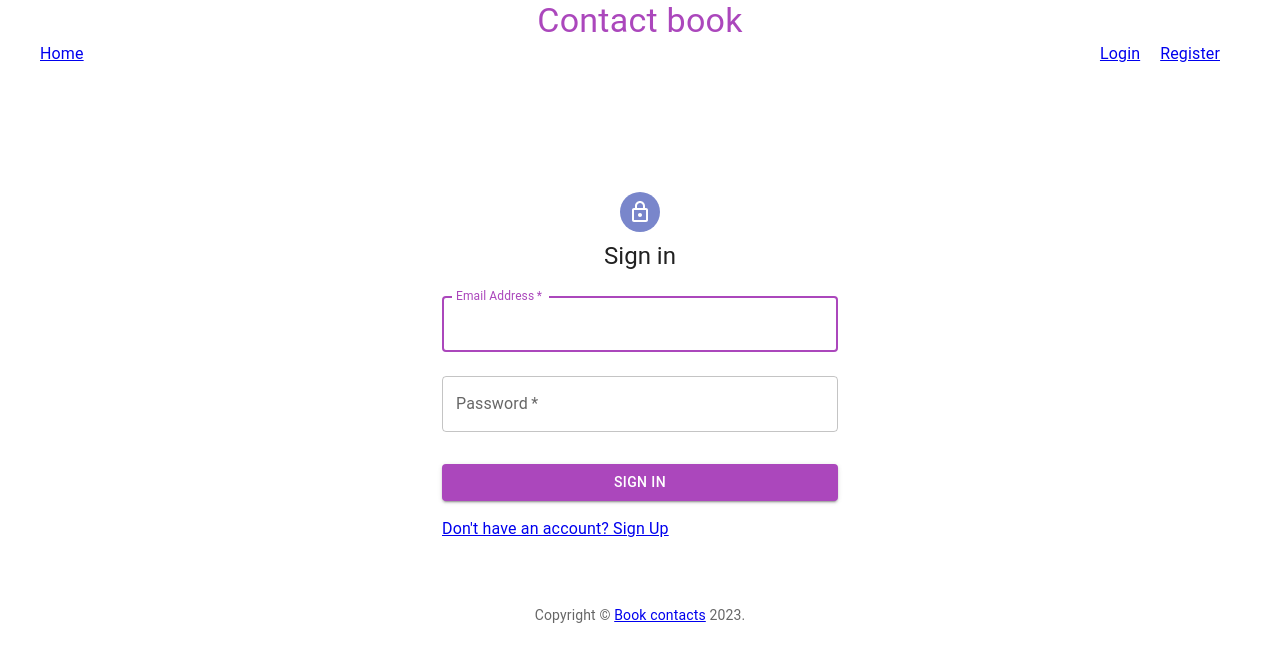
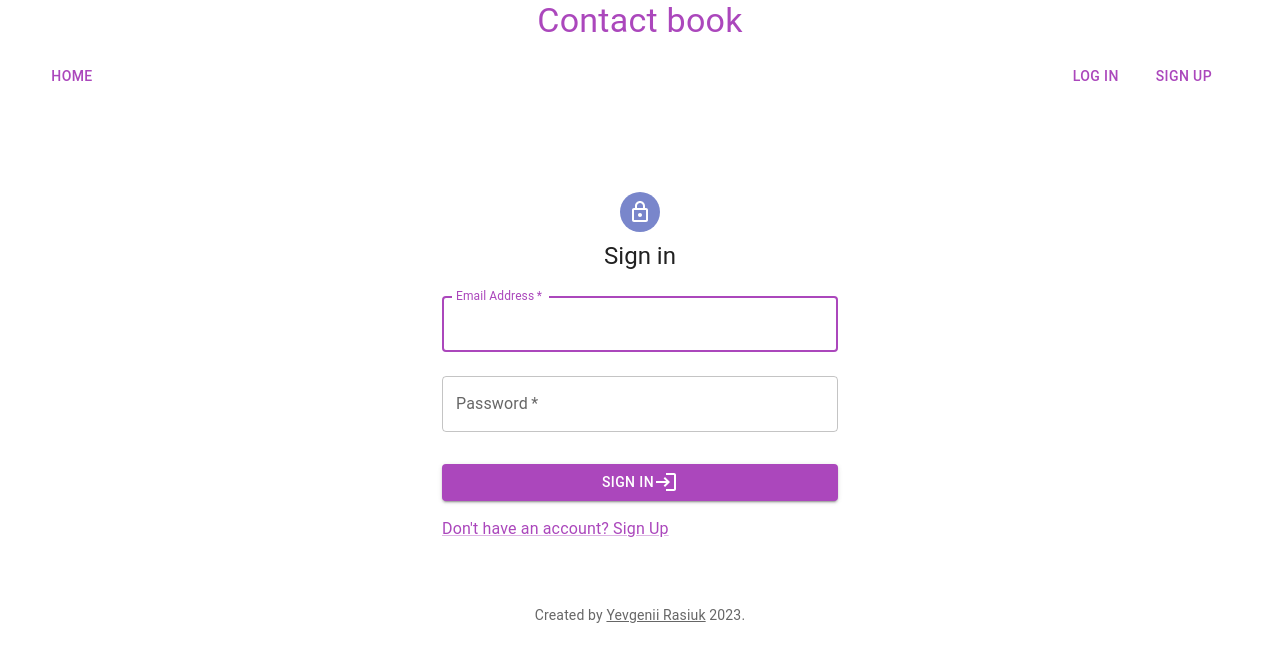
Before and after one commit to Rasiuk/goit-react-hw-08-phonebook, a React (Create React App) app: page /goit-react-hw-08-phonebook/login in a window 1280 px wide. Shown: the top 662 px of the page. Built offline with nearby package versions, Linux system fonts and the light colour scheme.

Commit message:
step 4 end?

```diff
--- a/src/components/AppBar/AppBar.js
+++ b/src/components/AppBar/AppBar.js
@@ -5,7 +5,13 @@ import { Typography } from '@mui/material';
 export const AppBar = () => {
   return (
     <Header>
-      <Typography component="h1" variant="h4" align="center" color="primary">
+      <Typography
+        component="h1"
+        variant="h4"
+        align="center"
+        color="primary"
+        mb={2}
+      >
         Сontact book
       </Typography>
       <Navigation></Navigation>
--- a/src/components/Form/Form.js
+++ b/src/components/Form/Form.js
@@ -6,7 +6,7 @@ import { addContact } from 'redux/operations';
 import { getContacts } from 'redux/contactsSlice';
 import { toast } from 'react-toastify';
 import 'react-toastify/dist/ReactToastify.css';
-import { Box, TextField, Button } from '@mui/material';
+import { Box, TextField, Button, Container } from '@mui/material';
 export const ContactForm = () => {
   const dispatch = useDispatch();
   const [name, setName] = useState('');
@@ -43,7 +43,7 @@ export const ContactForm = () => {
   };
 
   return (
-    <div>
+    <Container>
       <Box
         component="form"
         onSubmit={onSubmit}
@@ -115,6 +115,6 @@ export const ContactForm = () => {
           <Button type="submit">Submit</Button>
         </Form>
       </Formik> */}
-    </div>
+    </Container>
   );
 };
--- a/src/components/Navigation/Navigation.js
+++ b/src/components/Navigation/Navigation.js
@@ -1,23 +1,49 @@
+// import { Link } from '@mui/material';
+import * as React from 'react';
+
 import { Container, ListNav } from './Navigation.styled';
 import { UserMenu } from 'components/UserMenu/UserMenu';
 import { useAuth } from 'hooks/useAuth';
-import { NavLink } from 'react-router-dom';
+
+import { Link as RouterLink } from 'react-router-dom';
+// import { StaticRouter } from 'react-router-dom/server';
+import Button from '@mui/material/Button';
+
+// const LinkBehavior = React.forwardRef((props, ref) => (
+//   <RouterLink ref={ref} to="/" {...props} role={undefined} />
+// ));
+
+// function Router(props) {
+//   const { children } = props;
+//   if (typeof window === 'undefined') {
+//     return <StaticRouter location="/">{children}</StaticRouter>;
+//   }
+
+//   return <MemoryRouter>{children}</MemoryRouter>;
+// }
 
 export const Navigation = () => {
   const { isLoggedIn } = useAuth();
   return (
     <Container>
-      <NavLink to="/">Home </NavLink>
+      <Button component={RouterLink} to="/">
+        Home
+      </Button>
       {isLoggedIn ? (
         <ListNav>
-          <NavLink to="/contacts">Contacts </NavLink>
-
+          <Button component={RouterLink} to="/contacts">
+            Phonebook
+          </Button>
           <UserMenu />
         </ListNav>
       ) : (
         <ListNav>
-          <NavLink to="/login">Login</NavLink>
-          <NavLink to="/register">Register</NavLink>
+          <Button component={RouterLink} to="/login">
+            Log In
+          </Button>
+          <Button component={RouterLink} to="/register">
+            Sign Up
+          </Button>
         </ListNav>
       )}
     </Container>
--- a/src/components/UserMenu/UserMenu.js
+++ b/src/components/UserMenu/UserMenu.js
@@ -2,15 +2,21 @@ import { useAuth } from 'hooks/useAuth';
 import { useDispatch } from 'react-redux';
 import { logOut } from 'redux/auth/operations';
 import LogoutIcon from '@mui/icons-material/Logout';
-import { Button, Typography } from '@mui/material';
-import { UserBox } from './UserMenu.styled';
+import { Box, Button, Typography } from '@mui/material';
 
 export const UserMenu = () => {
   const dispatch = useDispatch();
   const { user } = useAuth();
   return (
-    <UserBox>
-      <Typography component="h4" variant="h6" align="center" color="primary">
+    <Box sx={{ display: 'flex', alignItems: 'center' }}>
+      <Typography
+        mr={1}
+        component="h3"
+        variant="subtitle1"
+        align="center"
+        color="primary"
+        sx={{ display: 'inline-block' }}
+      >
         {user.email}
       </Typography>
 
@@ -27,6 +33,6 @@ export const UserMenu = () => {
       >
         LogOut
       </Button>
-    </UserBox>
+    </Box>
   );
 };
--- a/src/components/UserMenu/UserMenu.styled.js
+++ /dev/null
@@ -1,7 +0,0 @@
-import styled from 'styled-components';
-export const UserBox = styled.div`
-  h4 {
-    margin-right: 15px;
-  }
-  display: flex;
-`;
--- a/src/pages/Home.js
+++ b/src/pages/Home.js
@@ -1,3 +1,35 @@
+import SentimentSatisfiedAltIcon from '@mui/icons-material/SentimentSatisfiedAlt';
+import { Container, Link, Typography } from '@mui/material';
+import { useAuth } from 'hooks/useAuth';
+
 export const Home = () => {
-  return <div> Home </div>;
+  const { isLoggedIn } = useAuth();
+  return (
+    <Container
+      sx={{
+        display: 'flex',
+        flexDirection: 'column',
+        alignItems: 'center',
+      }}
+    >
+      <Typography variant="h5" component="h2" color="primary">
+        This site was created to create and store telephone contacts.
+      </Typography>
+      {!isLoggedIn && (
+        <Typography variant="h5" component="p" color="primary">
+          Register or login to use the app.
+        </Typography>
+      )}
+      <Typography variant="h5" component="p" color="primary">
+        The site was created using the library{' '}
+        <Link underline="none" href="https://mui.com/">
+          Material UI.
+        </Link>
+      </Typography>
+      <Typography variant="h5" component="p" color="primary">
+        I wish you good use
+        <SentimentSatisfiedAltIcon />{' '}
+      </Typography>
+    </Container>
+  );
 };
--- a/src/pages/Login.js
+++ b/src/pages/Login.js
@@ -5,14 +5,17 @@ import CssBaseline from '@mui/material/CssBaseline';
 import TextField from '@mui/material/TextField';
 
 // import Link from '@mui/material/Link';
+import LoginIcon from '@mui/icons-material/Login';
 import Grid from '@mui/material/Grid';
 import Box from '@mui/material/Box';
 import LockOutlinedIcon from '@mui/icons-material/LockOutlined';
 import Typography from '@mui/material/Typography';
 import Container from '@mui/material/Container';
-import { Link } from 'react-router-dom';
+// import { Link } from 'react-router-dom';
 import { useDispatch } from 'react-redux';
 import { login } from 'redux/auth/operations';
+import { Link as RouterLink } from 'react-router-dom';
+import Link from '@mui/material/Link';
 
 function Copyright(props) {
   return (
@@ -22,9 +25,12 @@ function Copyright(props) {
       align="center"
       {...props}
     >
-      {'Copyright © '}
-      <Link color="inherit" to="/">
-        Book contacts
+      {'Created by '}
+      <Link
+        color="inherit"
+        href="https://github.com/Rasiuk/goit-react-hw-08-phonebook"
+      >
+        Yevgenii Rasiuk
       </Link>{' '}
       {new Date().getFullYear()}
       {'.'}
@@ -92,12 +98,16 @@ export default function SignIn() {
             sx={{ mt: 3, mb: 2 }}
           >
             Sign In
+            <LoginIcon />
           </Button>
           <Grid container>
             <Grid item>
-              <Link to="/register" variant="body2">
+              <Link component={RouterLink} to="/register">
+                Don't have an account? Sign Up{' '}
+              </Link>
+              {/* <Link to="/register" variant="body2">
                 {"Don't have an account? Sign Up"}
-              </Link>
+              </Link> */}
             </Grid>
           </Grid>
         </Box>
--- a/src/pages/Register.js
+++ b/src/pages/Register.js
@@ -3,7 +3,7 @@ import Avatar from '@mui/material/Avatar';
 import Button from '@mui/material/Button';
 import CssBaseline from '@mui/material/CssBaseline';
 import TextField from '@mui/material/TextField';
-import { Link } from 'react-router-dom';
+// import { Link } from 'react-router-dom';
 import Grid from '@mui/material/Grid';
 import Box from '@mui/material/Box';
 import LockOutlinedIcon from '@mui/icons-material/LockOutlined';
@@ -11,6 +11,8 @@ import Typography from '@mui/material/Typography';
 import Container from '@mui/material/Container';
 import { useDispatch } from 'react-redux';
 import { register } from 'redux/auth/operations';
+import { Link as RouterLink } from 'react-router-dom';
+import Link from '@mui/material/Link';
 
 function Copyright(props) {
   return (
@@ -20,9 +22,12 @@ function Copyright(props) {
       align="center"
       {...props}
     >
-      {'Copyright © '}
-      <Link color="inherit" to="/">
-        Your Website
+      {'Created by '}
+      <Link
+        color="inherit"
+        href="https://github.com/Rasiuk/goit-react-hw-08-phonebook"
+      >
+        Rasiuk Yevgenii
       </Link>{' '}
       {new Date().getFullYear()}
       {'.'}
@@ -122,9 +127,12 @@ export default function SignUp() {
           </Button>
           <Grid container justifyContent="flex-end">
             <Grid item>
-              <Link to="/login" variant="body2">
+              <Link component={RouterLink} to="/login">
                 Already have an account? Sign in
               </Link>
+              {/* <Link to="/login" variant="body2">
+                Already have an account? Sign in
+              </Link> */}
             </Grid>
           </Grid>
         </Box>
--- a/src/redux/auth/authSlice.js
+++ b/src/redux/auth/authSlice.js
@@ -26,9 +26,16 @@ const authSlice = createSlice({
       state.token = null;
       state.isLoggedIn = false;
     },
+    [refresh.pending](state, action) {
+      state.isRefreshing = true;
+    },
     [refresh.fulfilled](state, action) {
       state.user = action.payload;
       state.isLoggedIn = true;
+      state.isRefreshing = false;
+    },
+    [refresh.rejected](state) {
+      state.isRefreshing = false;
     },
   },
 });
```
